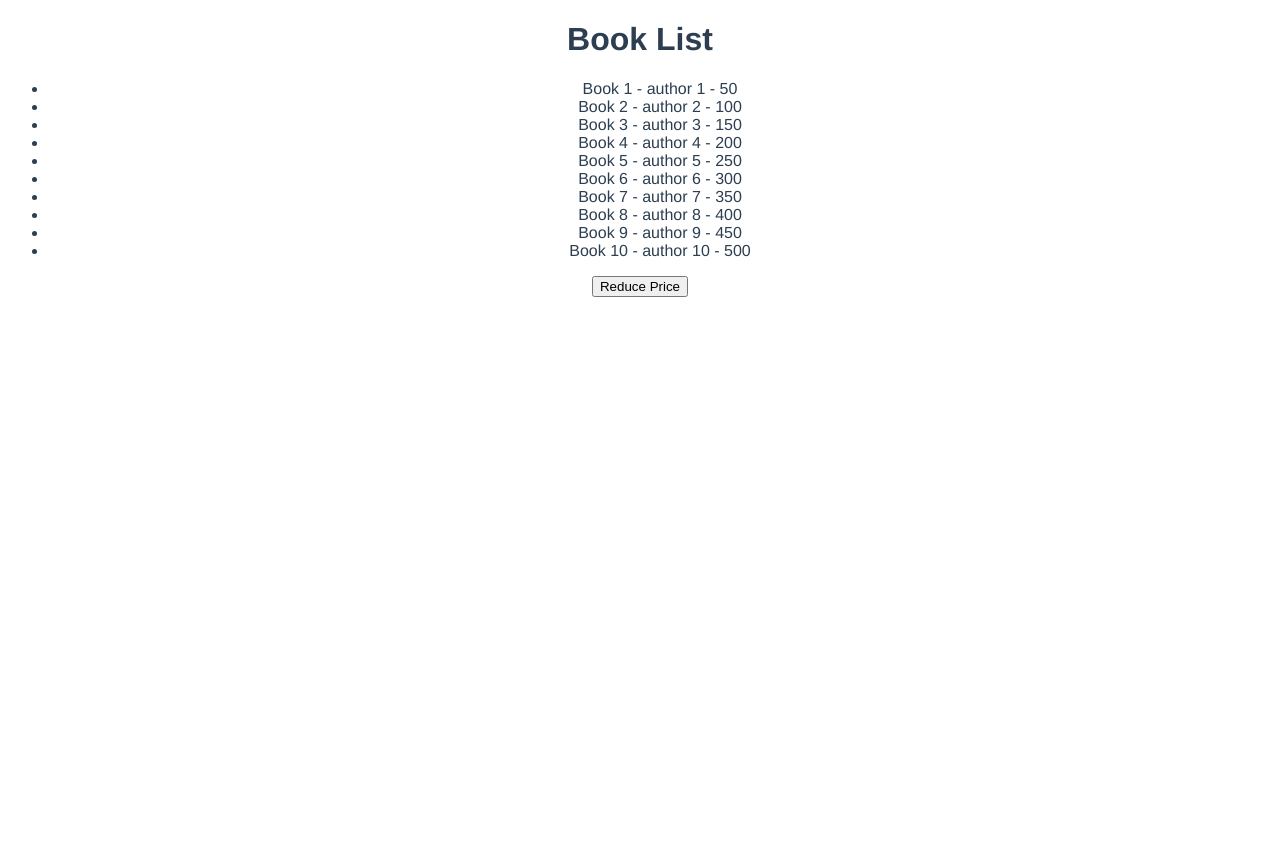
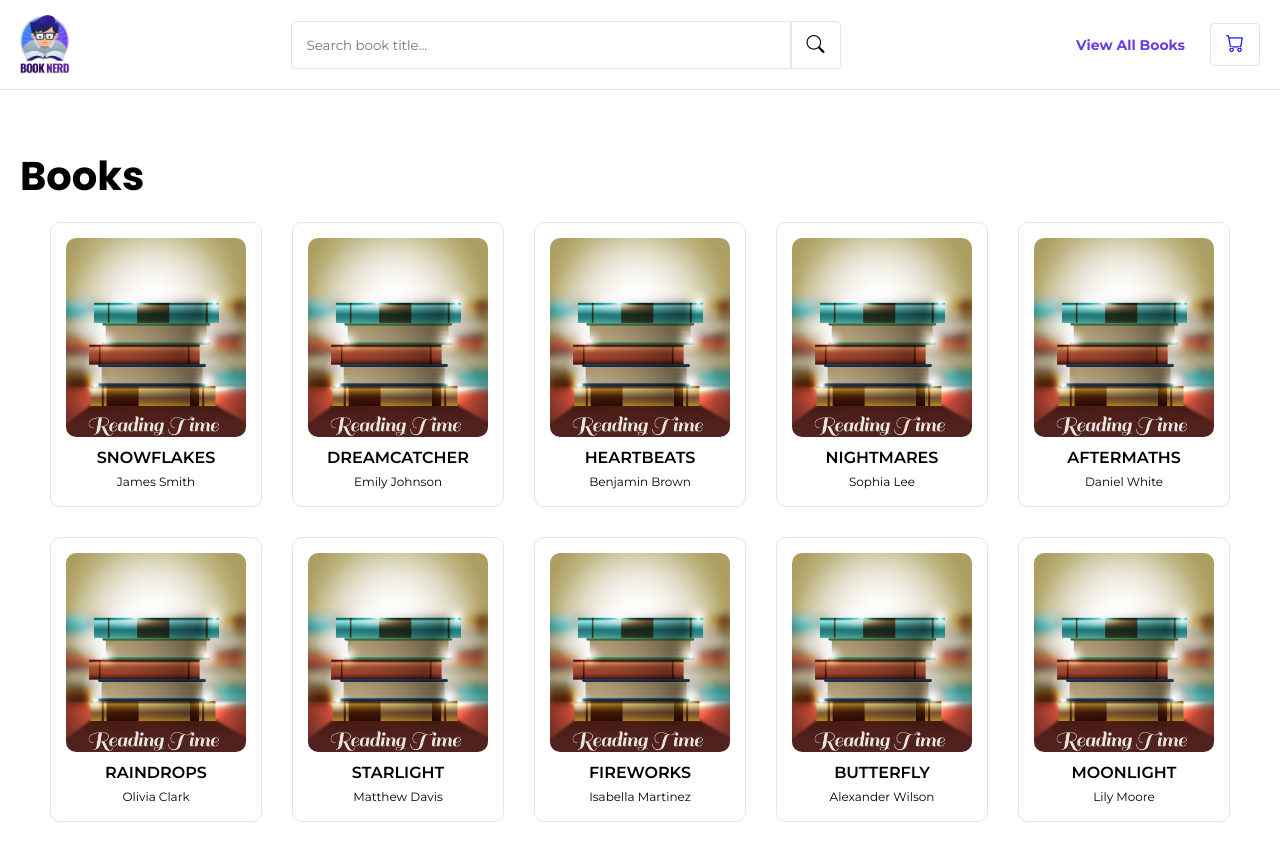
Before and after one commit to FrancisPogi22/Book-List, a Vue app: page / in a window 1280 px wide. Shown: the top 860 px of the page. Before the commit the page ends 800 px from the top, so only its background shows below. Built offline with nearby package versions, Linux system fonts and the light colour scheme.

Commit message:
Update System

```diff
--- a/src/App.vue
+++ b/src/App.vue
@@ -1,37 +1,109 @@
 <template>
-  <book-view />
+  <section id="header">
+    <div class="wrapper">
+      <div class="header-con">
+        <img src="./assets/Logo.png" alt="Logo" />
+        <div class="search-con">
+          <input type="text" placeholder="Search book title..." />
+          <button class="btn"><i class="bi bi-search"></i></button>
+        </div>
+        <div class="side-nav">
+          <RouterLink to="/" class="view-all btn">View All Books</RouterLink>
+          <RouterLink to="/cart" class="cart-btn btn">
+            <i class="bi bi-cart"> </i>
+          </RouterLink>
+        </div>
+      </div>
+    </div>
+  </section>
+  <RouterView />
 </template>
 
 <script>
-import BookView from "./components/BookView.vue";
+import { RouterLink, RouterView } from "vue-router";
 
 export default {
   name: "App",
   components: {
-    "book-view": BookView,
+    RouterLink,
+    RouterView,
   },
 };
 </script>
 
-<style>
-#app {
-  font-family: Avenir, Helvetica, Arial, sans-serif;
-  -webkit-font-smoothing: antialiased;
-  -moz-osx-font-smoothing: grayscale;
-  text-align: center;
-  color: #2c3e50;
+<style scoped>
+#header {
+  position: fixed;
+  width: 100%;
+  background: var(--global-text);
+  z-index: 10;
+  border-bottom: 1px solid var(--global-gray);
 }
 
-nav {
-  padding: 30px;
+#header .wrapper {
+  max-width: 1640px;
+  width: 100%;
 }
 
-nav a {
-  font-weight: bold;
-  color: #2c3e50;
+#header .header-con {
+  display: flex;
+  justify-content: space-between;
+  max-width: 1640px;
+  width: 100%;
+  align-items: center;
+  padding: 15px 0;
 }
 
-nav a.router-link-exact-active {
-  color: #42b983;
+#header .side-nav {
+  display: flex;
+  align-items: center;
+  gap: 10px;
+}
+
+#header .header-con img {
+  width: 50px;
+}
+
+#header .header-con input {
+  border-radius: 4px;
+  border: 1px solid var(--global-gray);
+  border-radius: 4px 0 0 4px;
+  font-family: "Montserrat", sans-serif;
+  padding: 15px;
+  width: 500px;
+}
+
+#header .header-con .search-con .btn {
+  border-radius: 0 4px 4px 0;
+}
+
+#header .header-con .search-con {
+  display: flex;
+}
+
+#header .btn {
+  display: flex;
+  align-items: center;
+  padding: 10px 15px;
+  background: transparent;
+  border: 1px solid var(--global-gray);
+}
+
+#header .btn i {
+  font-size: 18px;
+}
+
+#header .view-all {
+  font-size: 14px;
+  background: transparent;
+  border: none;
+  color: var(--global-purple);
+  font-weight: 700;
+  text-decoration: none;
+  font-family: "Montserrat", sans-serif;
+}
+
+#header .header-con .cart-btn {
+  border-radius: 4px;
 }
 </style>
--- /dev/null
+++ b/src/assets/main.css
@@ -0,0 +1,55 @@
+@import url("https://fonts.googleapis.com/css2?family=Montserrat:ital,wght@0,100..900;1,100..900&display=swap");
+@import url("https://fonts.googleapis.com/css2?family=Poppins:ital,wght@0,100;0,200;0,300;0,400;0,500;0,600;0,700;0,800;0,900;1,100;1,200;1,300;1,400;1,500;1,600;1,700;1,800;1,900&display=swap");
+@import url("https://cdn.jsdelivr.net/npm/bootstrap-icons@1.11.3/font/bootstrap-icons.min.css");
+
+* {
+  padding: 0;
+  margin: 0;
+  box-sizing: border-box;
+  outline: none !important;
+}
+
+section {
+  display: flex;
+  padding-left: 20px !important;
+  padding-right: 20px !important;
+}
+
+:root {
+  --global-purple: #673de6;
+  --global-purple-hover: #5025d1;
+  --global-text: #ffffff;
+  --global-black: #000000;
+  --global-gray: #e2e5e9;
+}
+
+.wrapper {
+  margin: 0 auto;
+  width: 100%;
+}
+
+button {
+  border: none;
+  cursor: pointer;
+  font-family: "Montserrat", sans-serif;
+  transition: 0.2s;
+}
+
+h2 {
+  font-size: 40px;
+  font-family: "Poppins", sans-serif;
+  font-weight: 700;
+  line-height: 1.3em;
+}
+
+h4 {
+  font-size: 16px;
+  font-family: "Montserrat", sans-serif;
+  font-weight: 600;
+  line-height: 1.4em;
+}
+
+p {
+  font-family: "Montserrat", sans-serif;
+  line-height: 1.4em;
+}
--- a/src/components/BookView.vue
+++ b/src/components/BookView.vue
@@ -1,32 +1,138 @@
 <template>
-  <div class="">
-    <h1>Book List</h1>
-    <ul>
-      <li v-for="book in salesBooks" :key="book.name">
-        {{ book.name }} - {{ book.author }} - {{ book.price }}
-      </li>
-    </ul>
-    <button @click="reducePrice">Reduce Price</button>
-  </div>
+  <section id="books">
+    <div class="wrapper">
+      <div class="books-con">
+        <h2>Books</h2>
+        <div class="books-con-list">
+          <div
+            class="books-widget"
+            v-for="(book, index) in availableBooks"
+            :key="index"
+          >
+            <img src="../assets/Books.jpg" alt="Logo" />
+            <div class="books-details">
+              <h4>{{ book.title }}</h4>
+              <p>{{ book.author }}</p>
+              <p>$ {{ book.price }}</p>
+              <button @click="addToCart(book)">
+                <i class="bi bi-cart"></i>
+                Add to Cart
+              </button>
+            </div>
+          </div>
+        </div>
+      </div>
+    </div>
+  </section>
 </template>
 
-    <script>
+<script>
 export default {
   computed: {
-    books() {
-      return this.$store.state.books;
-    },
-    salesBooks() {
-      return this.$store.getters.salesBooks;
+    availableBooks() {
+      return this.$store.getters.availableBooks;
     },
   },
   methods: {
-    reducePrice() {
-      this.$store.dispatch("reducePrice");
+    addToCart(book) {
+      this.$store.state.cart.push({ book });
     },
   },
 };
 </script>
 
-    <style>
+<style scoped>
+#books {
+  padding: 150px 0;
+}
+
+#books .wrapper {
+  max-width: 1440px;
+}
+
+#books .books-widget .books-details {
+  width: 100%;
+  text-align: center;
+  display: flex;
+  gap: 5px;
+  flex-direction: column;
+}
+
+#books .books-widget {
+  background: var(--global-text);
+  border-radius: 5px;
+  gap: 10px;
+  display: flex;
+  flex-direction: column;
+  justify-content: center;
+  align-items: center;
+  border: 1px solid var(--global-gray);
+  padding: 15px;
+  border-radius: 10px;
+  transition: 0.2s;
+  cursor: pointer;
+  height: 285px;
+  transition: transform 0.2s;
+}
+
+#books .books-widget img {
+  width: 180px;
+  object-fit: cover;
+  height: 200px;
+  display: block;
+  border-radius: 10px;
+}
+
+#books .books-widget .books-details p:nth-child(2) {
+  font-size: 12px;
+}
+
+#books .books-widget .books-details p:nth-child(3) {
+  font-size: 20px;
+  color: var(--global-purple);
+  font-weight: 700;
+  display: none;
+  transition: 0.2s;
+}
+
+#books .books-widget:hover {
+  transform: scale(1.05);
+  height: 360px;
+  margin-bottom: -100px;
+}
+
+#books .books-widget:hover .books-details p:nth-child(3) {
+  display: block;
+}
+
+#books .books-con-list {
+  display: flex;
+  gap: 30px;
+  flex-wrap: wrap;
+  justify-content: center;
+  padding-top: 20px;
+}
+
+#books .books-details button {
+  padding: 10px 20px;
+  border-radius: 5px;
+  background: var(--global-purple);
+  color: var(--global-text);
+  opacity: 0;
+  display: none;
+  transition: 0.2s;
+}
+
+#books .books-details button:hover {
+  background: var(--global-purple-hover);
+}
+
+#books .books-widget:hover .books-details button {
+  opacity: 1;
+  display: block;
+}
+
+#books .books-details button i {
+  margin-right: 10px;
+}
 </style>
--- a/src/main.js
+++ b/src/main.js
@@ -1,3 +1,4 @@
+import "./assets/main.css";
 import { createApp } from 'vue'
 import App from './App.vue'
 import router from './router'
--- a/src/router/index.js
+++ b/src/router/index.js
@@ -1,25 +1,22 @@
-import { createRouter, createWebHistory } from 'vue-router'
-import HomeView from '../views/HomeView.vue'
+import { createRouter, createWebHistory } from "vue-router";
+import BookList from "../components/BookView.vue";
 
 const routes = [
   {
-    path: '/',
-    name: 'home',
-    component: HomeView
+    path: "/",
+    name: "book-list",
+    component: BookList,
   },
   {
-    path: '/about',
-    name: 'about',
-    // route level code-splitting
-    // this generates a separate chunk (about.[hash].js) for this route
-    // which is lazy-loaded when the route is visited.
-    component: () => import(/* webpackChunkName: "about" */ '../views/AboutView.vue')
-  }
-]
+    path: "/cart",
+    name: "cart",
+    component: () => import("../views/CartView.vue"),
+  },
+];
 
 const router = createRouter({
   history: createWebHistory(process.env.BASE_URL),
-  routes
-})
+  routes,
+});
 
-export default router
+export default router;
--- a/src/store/index.js
+++ b/src/store/index.js
@@ -4,93 +4,88 @@ export default createStore({
   state: {
     books: [
       {
-        name: "Book 1",
-        author: "author 1",
+        title: "SNOWFLAKES",
+        author: "James Smith",
         price: 100,
         status: 0,
       },
       {
-        name: "Book 2",
-        author: "author 2",
+        title: "DREAMCATCHER",
+        author: "Emily Johnson",
         price: 200,
         status: 0,
       },
       {
-        name: "Book 3",
-        author: "author 3",
+        title: "HEARTBEATS",
+        author: "Benjamin Brown",
         price: 300,
         status: 0,
       },
       {
-        name: "Book 4",
-        author: "author 4",
+        title: "NIGHTMARES",
+        author: "Sophia Lee",
         price: 400,
         status: 0,
       },
       {
-        name: "Book 5",
-        author: "author 5",
+        title: "AFTERMATHS",
+        author: "Daniel White",
         price: 500,
         status: 0,
       },
       {
-        name: "Book 6",
-        author: "author 6",
+        title: "RAINDROPS",
+        author: "Olivia Clark",
         price: 600,
         status: 0,
       },
       {
-        name: "Book 7",
-        author: "author 7",
+        title: "STARLIGHT",
+        author: "Matthew Davis",
         price: 700,
         status: 0,
       },
       {
-        name: "Book 8",
-        author: "author 8",
+        title: "FIREWORKS",
+        author: "Isabella Martinez",
         price: 800,
         status: 0,
       },
       {
-        name: "Book 9",
-        author: "author 9",
+        title: "BUTTERFLY",
+        author: "Alexander Wilson",
         price: 900,
         status: 0,
       },
       {
-        name: "Book 10",
-        author: "author 10",
+        title: "MOONLIGHT",
+        author: "Lily Moore",
         price: 1000,
         status: 0,
       },
     ],
+    cart: [],
   },
   getters: {
-    salesBooks: (state) => {
-      let salesBooks = state.books.map((book) => {
-        return {
-          name: book.name,
-          author: book.author,
-          price: book.price / 2,
-        };
+    availableBooks: (state) => {
+      return state.books.filter((book) => {
+        return book.status == 0;
       });
-
-      return salesBooks;
     },
   },
   mutations: {
-    reducePrice: (state) => {
-      state.books.forEach((book) => {
-        book.price -= 10;
-      });
-    },
+    // reducePrice: (state) => {
+    //   state.books.forEach((book) => {
+    //     book.price -= 10;
+    //   });
+    // },
   },
   actions: {
-    reducePrice: (context) => {
-      setTimeout(() => {
-        context.commit("reducePrice");
-      }, 3000);
-    },
+    // reducePrice: (context) => {
+    //   setTimeout(() => {
+    //     context.commit("reducePrice");
+    //   }, 3000);
+    // },
   },
   modules: {},
 });
--- a/src/views/AboutView.vue
+++ b/src/views/CartView.vue
@@ -1,5 +1,9 @@
 <template>
-  <div class="about">
+  <div class="cart">
     <h1>This is an about page</h1>
   </div>
 </template>
+
+<script>
+export default {};
+</script>
--- a/src/views/HomeView.vue
+++ /dev/null
@@ -1,14 +0,0 @@
-<template>
-  <div class="home">
-    <img alt="Vue logo" src="../assets/logo.png">
-  </div>
-</template>
-
-<script>
-export default {
-  name: 'HomeView',
-  components: {
-
-  }
-}
-</script>
```
Also changed, not shown: src/assets/Books.jpg (added), src/assets/logo.png.
